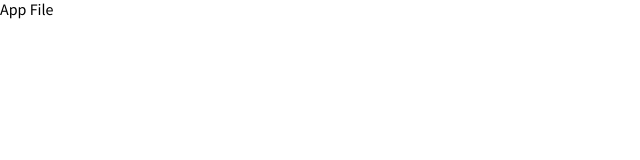
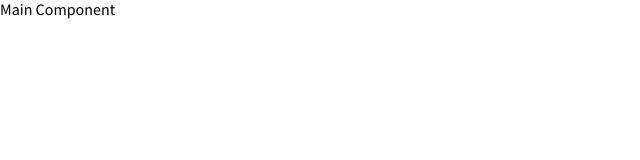
Before and after one commit to sharansharma94/portfolio, a React (Create React App) app: page / in a window 1280 px wide. Shown: the top 160 px of the page, without its empty margins (0-640 px from the left). Built offline with nearby package versions, Linux system fonts and the light colour scheme.

Commit message:
Pages added

```diff
--- a/src/App.js
+++ b/src/App.js
@@ -1,13 +1,25 @@
 import GlobalStyle from "./globalStyles";
 import { ThemeProvider } from "styled-components";
 import { darkTheme } from "./components/Themes";
+import { Route, Switch } from "react-router";
+import Main from "./components/Main";
+import About from "./components/pages/About";
+import Blog from "./components/pages/Blog";
+import Work from "./components/pages/Work";
+import Skills from "./components/pages/Skills";
 
 function App() {
   return (
     <>
+      <GlobalStyle />
       <ThemeProvider theme={darkTheme}>
-        <GlobalStyle />
-        App File
+        <Switch>
+          <Route exact path="/" component={Main} />
+          <Route exact path="/about" component={About} />
+          <Route exact path="/blog" component={Blog} />
+          <Route exact path="/work" component={Work} />
+          <Route exact path="/skills" component={Skills} />
+        </Switch>
       </ThemeProvider>
     </>
   );
--- /dev/null
+++ b/src/components/Main.jsx
@@ -0,0 +1,5 @@
+const Main = () => {
+  return <>Main Component</>;
+};
+
+export default Main;
--- /dev/null
+++ b/src/components/pages/About.jsx
@@ -0,0 +1,5 @@
+const About = () => {
+  return <div>About page</div>;
+};
+
+export default About;
--- /dev/null
+++ b/src/components/pages/Blog.jsx
@@ -0,0 +1,3 @@
+export default function Blog() {
+  return <div></div>;
+}
--- /dev/null
+++ b/src/components/pages/Skills.jsx
@@ -0,0 +1,5 @@
+const Skills = () => {
+  return <div></div>;
+};
+
+export default Skills;
--- /dev/null
+++ b/src/components/pages/Work.jsx
@@ -0,0 +1,5 @@
+const Work = () => {
+  return <div></div>;
+};
+
+export default Work;
--- a/src/index.js
+++ b/src/index.js
@@ -4,9 +4,12 @@ import ReactDOM from "react-dom";
 import App from "./App";
 // import reportWebVitals from './reportWebVitals';
 import "../node_modules/normalize.css";
+import { BrowserRouter } from "react-router-dom";
 ReactDOM.render(
   <React.StrictMode>
-    <App />
+    <BrowserRouter>
+      <App />
+    </BrowserRouter>
   </React.StrictMode>,
   document.getElementById("root")
 );
```
